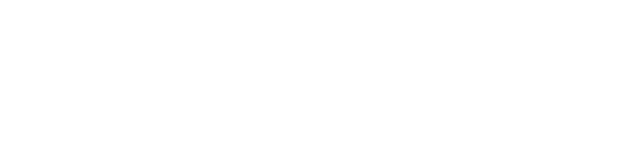
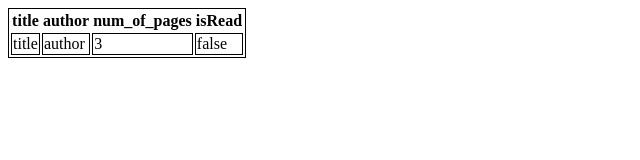
Before and after one commit to darwin3750/OdinProject_Library, a plain HTML site: page index.html in a window 1280 px wide. Shown: the whole page, without its empty margins (0-640 px from the left). Drawn offline with Linux system fonts and the light colour scheme.

Commit message:
display library books in HTML table

```diff
--- a/library.js
+++ b/library.js
@@ -1,21 +1,49 @@
-let myLibrary = ["test1", "test2"];
+let myLibrary = [];
 
-function Book(title, author) {
+function Book(title, author, num_of_pages, isRead) {
   // the constructor...
   this.title=title;
   this.author=author;
+  this.num_of_pages=num_of_pages;
+  this.isRead=isRead;
 }
 
-function addBookToLibrary(book) {
-  // do stuff here
-  myLibrary.push(book);
+function addBookToLibrary(title, author, num_of_pages, isRead) {
+  const new_book = new Book(title, author, num_of_pages, isRead);
+  myLibrary.push(new_book);
 }
 
 function viewBooks(){
     myLibrary.forEach((val)=>{console.log(val)})
 }
 
+//test book
+addBookToLibrary("title", "author", 3, false);
 
-//write to HTML
+//put books to table
+    let table = document.createElement("table");
+    table.style["border"] = "solid 1px black";
 
-viewBooks();
+    //add table heading
+    let headingRow = document.createElement("tr");
+    for(let property in myLibrary[0]){
+        let th = document.createElement("th");
+        th.textContent = property;
+        headingRow.appendChild(th);
+    }
+    table.appendChild(headingRow);
+
+    //add table row content
+    for(let i=0; i<myLibrary.length; i++){
+        let tr = document.createElement("tr");
+        for(let property in myLibrary[i]){
+            let td = document.createElement("td");
+            td.style["border"] = "solid 1px black";
+            td.textContent = myLibrary[i][property];
+            tr.appendChild(td);
+        }
+        table.appendChild(tr);
+    }
+
+    //add table to HTML
+    document.querySelector("#main").appendChild(table);
```
Also changed, not shown: index.html (+0 -4 lines), styles.css (added).
